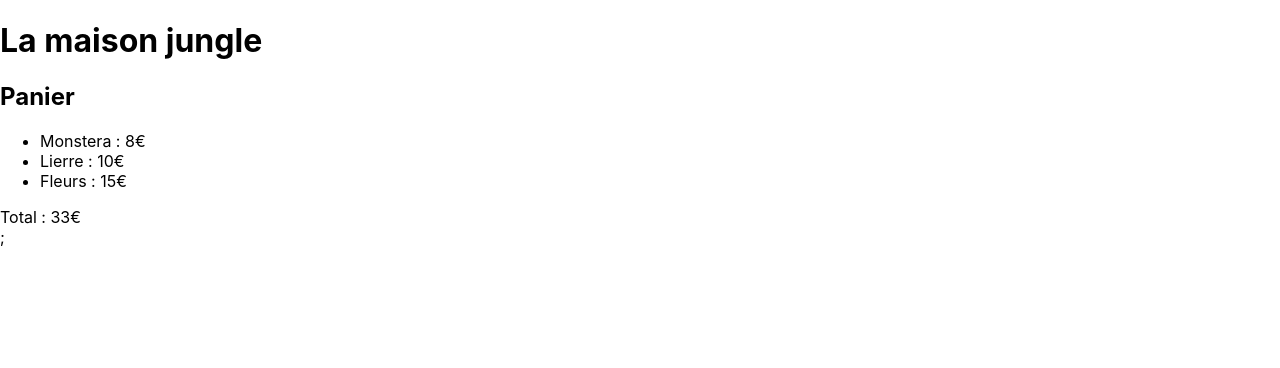
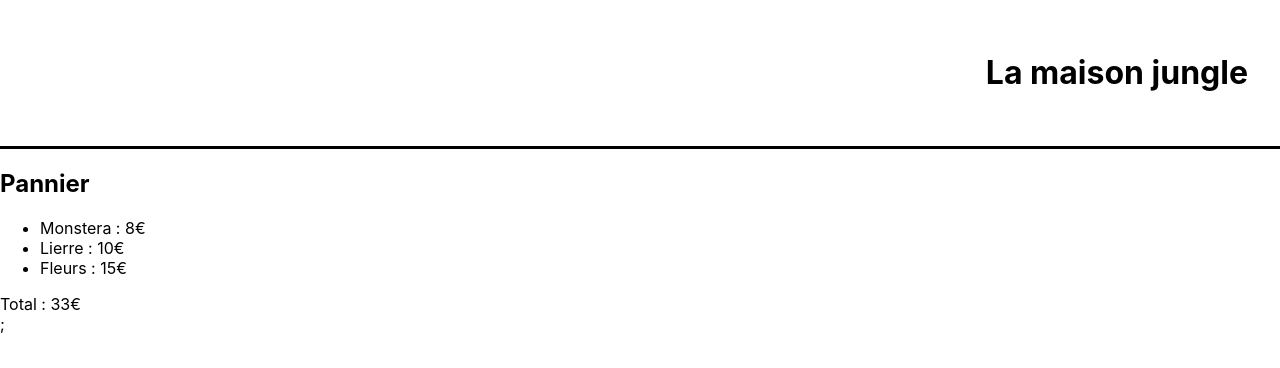
Before and after one commit to JB-Doffemont/React_practice, a React (Create React App) app in the folder react_shop/: page / in a window 1280 px wide. Shown: the top 368 px of the page. Built offline with nearby package versions, Linux system fonts and the light colour scheme.

Commit message:
style banner

```diff
--- a/react_shop/src/components/Banner.js
+++ b/react_shop/src/components/Banner.js
@@ -1,5 +1,11 @@
+import "../styles/banner.css";
+
 function Banner() {
-  return <h1>La maison jungle</h1>;
+  return (
+    <div className="lmj-banner">
+      <h1>La maison jungle</h1>
+    </div>
+  );
 }
 
 export default Banner;
--- a/react_shop/src/components/Cart.js
+++ b/react_shop/src/components/Cart.js
@@ -4,7 +4,7 @@
   const flowerPrice = 15;
   return (
     <div>
-      <h2>Panier</h2>
+      <h2>Pannier</h2>
       <ul>
         <li>Monstera : {monsteraPrice}€</li>
         <li>Lierre : {ivyPrice}€</li>
--- a/react_shop/src/index.js
+++ b/react_shop/src/index.js
@@ -1,6 +1,6 @@
 import React from "react";
 import ReactDOM from "react-dom/client";
-import "./index.css";
+import "./styles/index.css";
 import App from "./components/App";
 import reportWebVitals from "./reportWebVitals";
 
--- /dev/null
+++ b/react_shop/src/styles/banner.css
@@ -0,0 +1,6 @@
+.lmj-banner {
+        color: black;
+        text-align: right;
+        padding: 32px;
+        border-bottom: solid 3px black;
+    }
```
Also changed, not shown: react_shop/src/styles/index.css (renamed from react_shop/src/index.css).
